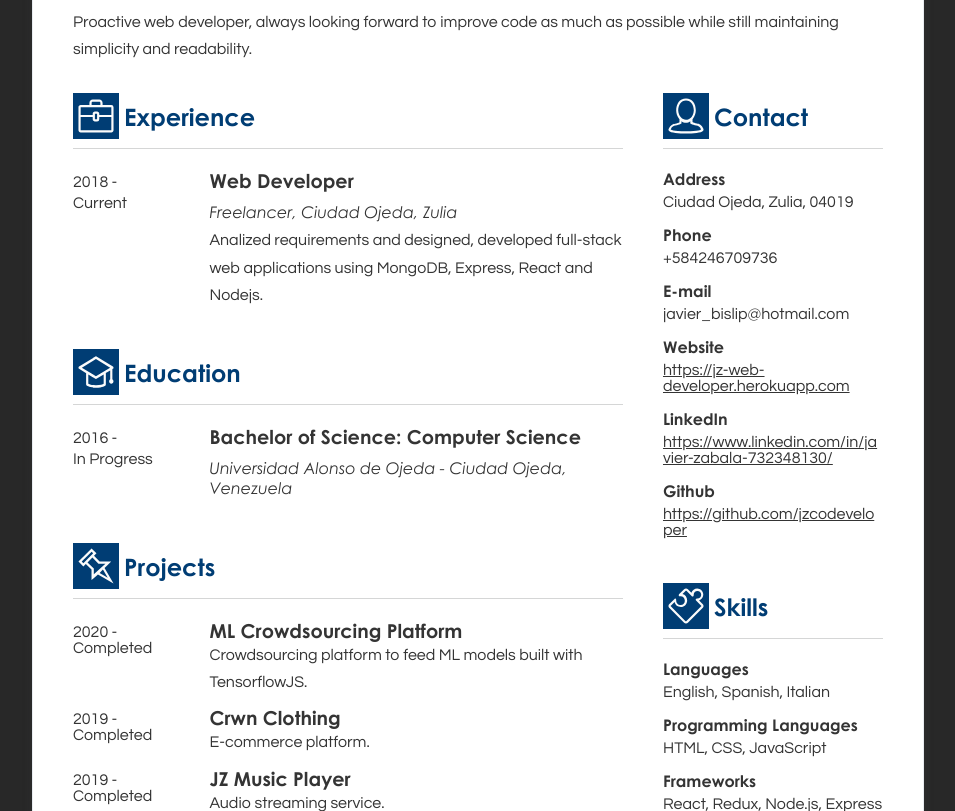
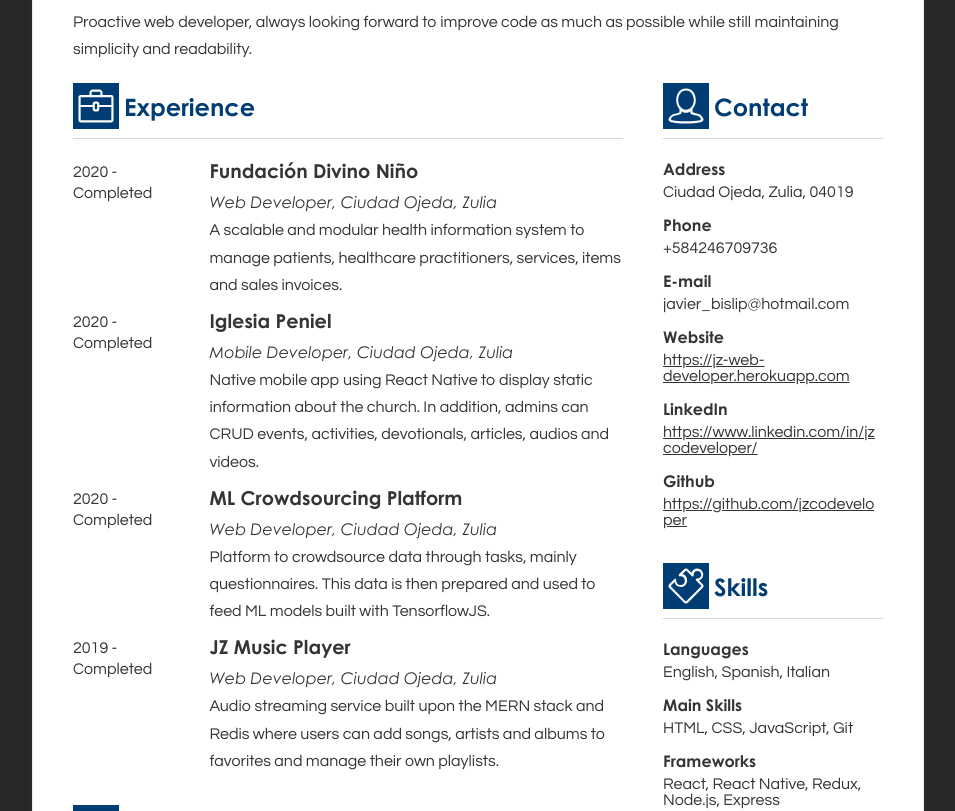
Before and after one commit to jzcodeveloper/my-resume, a plain HTML site: page index.html in a window 1280 px wide. Shown: the part 141-952 px from the top of the page, without its empty margins (162-1117 px from the left). Drawn offline with Linux system fonts and the light colour scheme.

Commit message:
Removed projects and refactored experience

```diff
--- a/1.css
+++ b/1.css
@@ -15,7 +15,7 @@
 }
 
 .item {
-  padding-top: 30px;
+  padding-top: 20px;
   display: flex;
   flex-flow: column;
 }
--- a/index.html
+++ b/index.html
@@ -12,7 +12,7 @@
   </head>
   <body>
     <h1 class="name">Javier J. Zabala B.</h1>
-    <h2 class="job-title">Web Developer</h2>
+    <h2 class="job-title">Full-stack Web Developer</h2>
     <p class="description">
       Proactive web developer, always looking forward to improve code as much as
       possible while still maintaining simplicity and readability.
@@ -36,17 +36,72 @@
           <div class="body">
             <div class="experience-item">
               <div class="experience-date">
-                <span class="experience-date-item">2018 -</span>
-                <span class="experience-date-item">Current</span>
+                <span class="experience-date-item">2020 -</span>
+                <span class="experience-date-item">Completed</span>
               </div>
               <div class="experience-details">
-                <h4 class="experience-job-title">Web Developer</h4>
+                <h4 class="experience-job-title">Fundación Divino Niño</h4>
                 <i class="experience-job-company"
-                  >Freelancer, Ciudad Ojeda, Zulia</i
+                  >Web Developer, Ciudad Ojeda, Zulia</i
                 >
                 <p class="experience-summary">
-                  Analized requirements and designed, developed full-stack web
-                  applications using MongoDB, Express, React and Nodejs.
+                  A scalable and modular health information system to manage
+                  patients, healthcare practitioners, services, items and sales
+                  invoices.
+                </p>
+              </div>
+            </div>
+
+            <div class="experience-item">
+              <div class="experience-date">
+                <span class="experience-date-item">2020 -</span>
+                <span class="experience-date-item">Completed</span>
+              </div>
+              <div class="experience-details">
+                <h4 class="experience-job-title">Iglesia Peniel</h4>
+                <i class="experience-job-company"
+                  >Mobile Developer, Ciudad Ojeda, Zulia</i
+                >
+                <p class="experience-summary">
+                  Native mobile app using React Native to display static
+                  information about the church. In addition, admins can CRUD
+                  events, activities, devotionals, articles, audios and videos.
+                </p>
+              </div>
+            </div>
+
+            <div class="experience-item">
+              <div class="experience-date">
+                <span class="experience-date-item">2020 -</span>
+                <span class="experience-date-item">Completed</span>
+              </div>
+              <div class="experience-details">
+                <h4 class="experience-job-title">ML Crowdsourcing Platform</h4>
+                <i class="experience-job-company"
+                  >Web Developer, Ciudad Ojeda, Zulia</i
+                >
+                <p class="experience-summary">
+                  Platform to crowdsource data through tasks, mainly
+                  questionnaires. This data is then prepared and used to feed ML
+                  models built with TensorflowJS.
+                </p>
+              </div>
+            </div>
+
+            <div class="experience-item">
+              <div class="experience-date">
+                <span class="experience-date-item">2019 -</span>
+                <span class="experience-date-item">Completed</span>
+              </div>
+              <div class="experience-details">
+                <h4 class="experience-job-title">JZ Music Player</h4>
+                <i class="experience-job-company"
+                  >Web Developer, Ciudad Ojeda, Zulia</i
+                >
+                <p class="experience-summary">
+                  Audio streaming service built upon the MERN stack and Redis
+                  where users can add songs, artists and albums to favorites and
+                  manage their own playlists.
                 </p>
               </div>
             </div>
@@ -69,8 +124,8 @@
           <div class="body">
             <div class="experience-item">
               <div class="experience-date">
-                <span class="experience-date-item">2016 -</span>
-                <span class="experience-date-item">In Progress</span>
+                <span class="experience-date-item">2016 - 2020</span>
+                <span class="experience-date-item"></span>
               </div>
               <div class="experience-details">
                 <h4 class="experience-job-title">
@@ -84,7 +139,7 @@
           </div>
         </div>
 
-        <div class="item">
+        <!-- <div class="item">
           <div class="heading">
             <i class="icon">
               <svg viewBox="0 0 42 42">
@@ -100,19 +155,89 @@
           <div class="body">
             <div class="experience-item">
               <div class="experience-date">
-                <span class="experience-date-item">2020 - <br> Completed</span>
+                <span class="experience-date-item"
+                  >2020 - <br />
+                  Completed</span
+                >
               </div>
               <div class="experience-details">
-                <h4 class="experience-job-title">ML Crowdsourcing Platform</h4>
+                <h4 class="experience-job-title">Fundación Divino Niño</h4>
                 <p class="experience-summary">
-                  Crowdsourcing platform to feed ML models built with TensorflowJS.
+                  Health Information System.
                 </p>
               </div>
             </div>
 
             <div class="experience-item">
               <div class="experience-date">
-                <span class="experience-date-item">2019 - <br> Completed</span>
+                <span class="experience-date-item"
+                  >2020 - <br />
+                  Completed</span
+                >
+              </div>
+              <div class="experience-details">
+                <h4 class="experience-job-title">Iglesia Peniel</h4>
+                <p class="experience-summary">
+                  Mobile app built using React Native.
+                </p>
+              </div>
+            </div>
+
+            <div class="experience-item">
+              <div class="experience-date">
+                <span class="experience-date-item"
+                  >2020 - <br />
+                  Completed</span
+                >
+              </div>
+              <div class="experience-details">
+                <h4 class="experience-job-title">ML Crowdsourcing Platform</h4>
+                <p class="experience-summary">
+                  Crowdsourcing platform to feed ML models built with
+                  TensorflowJS.
+                </p>
+              </div>
+            </div>
+
+            <div class="experience-item">
+              <div class="experience-date">
+                <span class="experience-date-item"
+                  >2019 - <br />
+                  Completed</span
+                >
+              </div>
+              <div class="experience-details">
+                <h4 class="experience-job-title">JZ Music Player</h4>
+                <p class="experience-summary">
+                  Audio streaming service.
+                </p>
+              </div>
+            </div>
+
+            <div class="experience-item">
+              <div class="experience-date">
+                <span class="experience-date-item"
+                  >2018 - <br />
+                  Completed</span
+                >
+              </div>
+              <div class="experience-details">
+                <h4 class="experience-job-title">JZ Data Register</h4>
+                <p class="experience-summary">
+                  App to store student's enrollment information.
+                </p>
+              </div>
+            </div>
+
+            <br />
+            <br />
+
+            <div class="experience-item">
+              <div class="experience-date">
+                <span class="experience-date-item"
+                  >2019 - <br />
+                  Completed</span
+                >
               </div>
               <div class="experience-details">
                 <h4 class="experience-job-title">Crwn Clothing</h4>
@@ -124,19 +249,10 @@
 
             <div class="experience-item">
               <div class="experience-date">
-                <span class="experience-date-item">2019 - <br> Completed</span>
-              </div>
-              <div class="experience-details">
-                <h4 class="experience-job-title">JZ Music Player</h4>
-                <p class="experience-summary">
-                  Audio streaming service.
-                </p>
-              </div>
-            </div>
-
-            <div class="experience-item">
-              <div class="experience-date">
-                <span class="experience-date-item">2018 - <br> Completed</span>
+                <span class="experience-date-item"
+                  >2018 - <br />
+                  Completed</span
+                >
               </div>
               <div class="experience-details">
                 <h4 class="experience-job-title">DevConnector</h4>
@@ -145,20 +261,8 @@
                 </p>
               </div>
             </div>
-
-            <div class="experience-item">
-              <div class="experience-date">
-                <span class="experience-date-item">2018 - <br> Completed</span>
-              </div>
-              <div class="experience-details">
-                <h4 class="experience-job-title">JZ Data Register</h4>
-                <p class="experience-summary">
-                  App to store student's enrollment information.
-                </p>
-              </div>
-            </div>
           </div>
-        </div>
+        </div> -->
       </div>
       <div class="right">
         <div class="item">
@@ -193,8 +297,8 @@
 
             <h4 class="field-title">LinkedIn</h4>
             <span class="field"
-              ><a href="https://www.linkedin.com/in/javier-zabala-732348130/"
-                >https://www.linkedin.com/in/javier-zabala-732348130/</a
+              ><a href="https://www.linkedin.com/in/jzcodeveloper/"
+                >https://www.linkedin.com/in/jzcodeveloper/</a
               ></span
             >
 
@@ -224,14 +328,16 @@
             <h4 class="field-title">Languages</h4>
             <span class="field">English, Spanish, Italian</span>
 
-            <h4 class="field-title">Programming Languages</h4>
-            <span class="field">HTML, CSS, JavaScript</span>
+            <h4 class="field-title">Main Skills</h4>
+            <span class="field">HTML, CSS, JavaScript, Git</span>
 
             <h4 class="field-title">Frameworks</h4>
-            <span class="field">React, Redux, Node.js, Express</span>
+            <span class="field"
+              >React, React Native, Redux, Node.js, Express</span
+            >
 
-            <h4 class="field-title">Databases</h4>
-            <span class="field">MongoDB</span>
+            <h4 class="field-title">Other Skills</h4>
+            <span class="field">MongoDB, TensorflowJS, Redis</span>
           </div>
         </div>
       </div>
```
